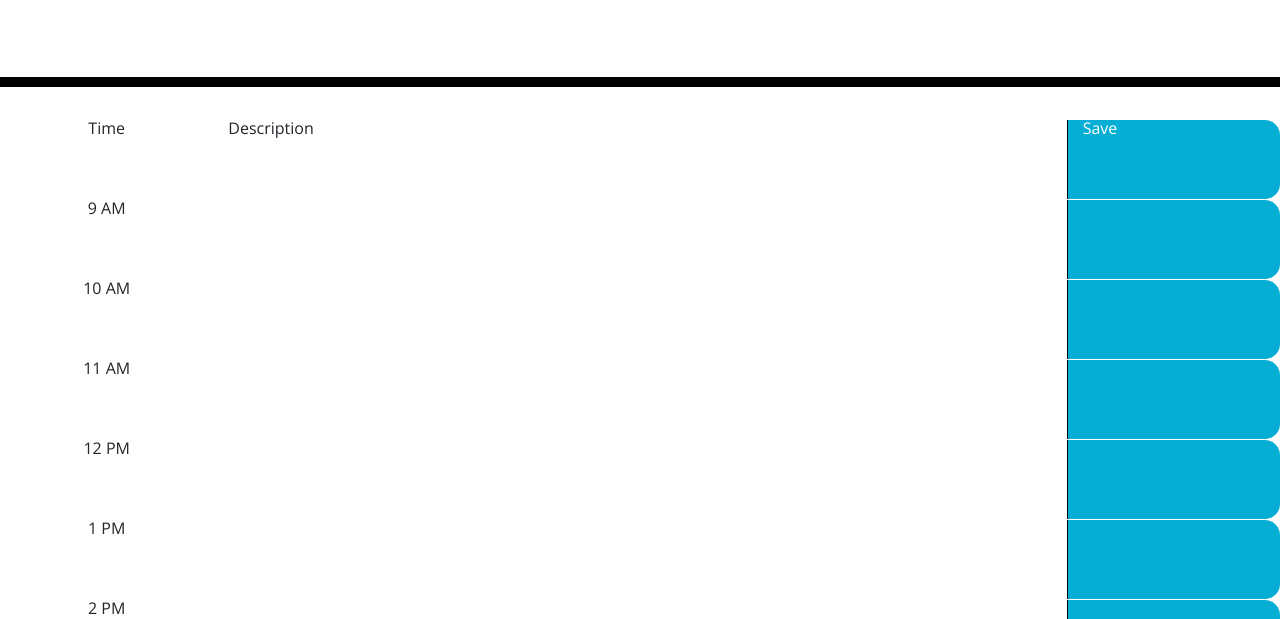
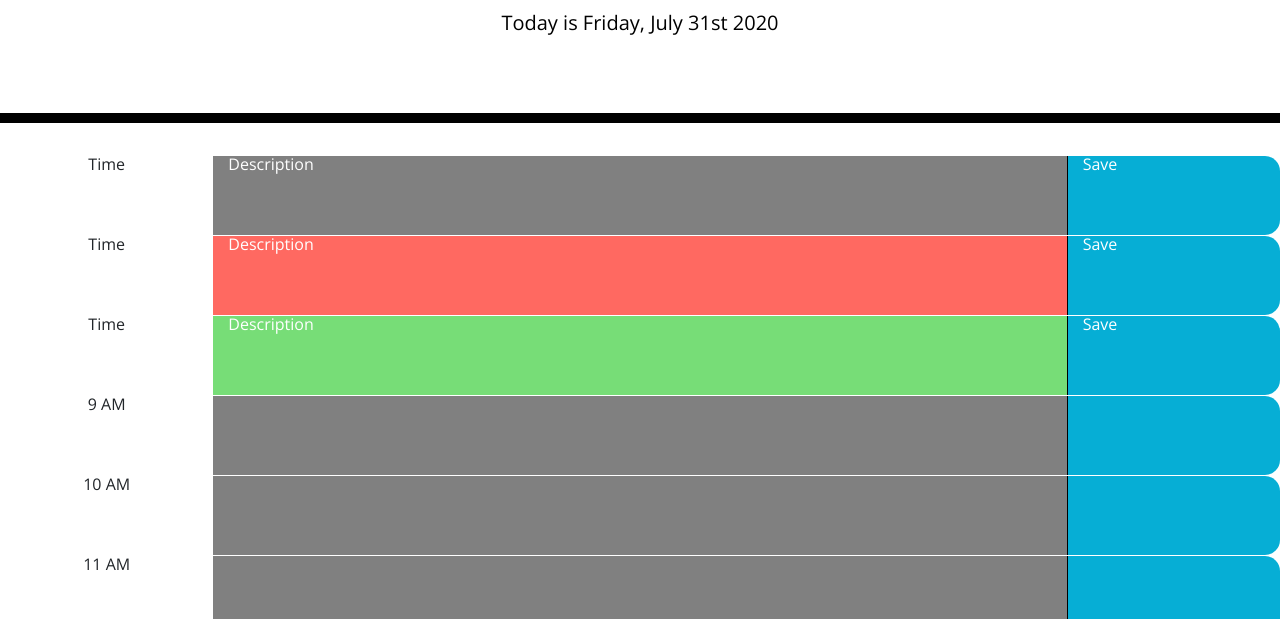
Before and after one commit to Rogers-Development-Services/Work-Day-Scheduler, a plain HTML site: page Develop/index.html in a window 1280 px wide. Shown: the part 181-800 px from the top of the page. Drawn offline with nearby package versions, Linux system fonts and the light colour scheme.

Commit message:
Script.js: added a function, colorHours() to style past, present, and future divs relative to the current hour.

```diff
--- a/Develop/app.js
+++ b/Develop/app.js
@@ -1,6 +1,6 @@
 // WHEN I open the planner THEN the current day is displayed at the top of the calendar [x]
-
 // WHEN I scroll down THEN I am presented with timeblocks for standard business hours [x]
+// WHEN I view the timeblocks for that dayTHEN each timeblock is color coded to indicate whether it is in the past, present, or future [x]
 
 // DECLARING VARIABLES
 // const nineAmEl = document.querySelector('#nineAM');
@@ -11,18 +11,17 @@
 
 // const currentDayEl = document.querySelector('#currentDay');
 const currentDayEl = $('#currentDay');
-// // currentDayEl.text('aaaaa');
-console.log(currentDayEl);
+// console.log(currentDayEl);
 
-// const previousHours = moment().startOf('hour').fromNow();
-// console.log(previousHours);
+const previousHours = moment().startOf('hour').fromNow();
+console.log("previous hours started " + previousHours + " ago");
 
-// const currentHour = moment().format('h');
-// // const currentHour = moment().get('hour');
-// console.log(currentHour);
+const currentHour = moment().hour();
+// const currentHour = moment().get('hour');
+console.log("the current hour is " + currentHour);
 
-// const commingHours = moment().endOf('hour').fromNow();
-// console.log(commingHours);
+const commingHours = moment().endOf('hour').fromNow();
+console.log("coming hours are in " + commingHours);
 
 // set this variable to 9am of the current day ???
 // const hourNine = moment().set('hour', 9);
@@ -40,33 +39,32 @@ console.log(currentDayEl);
 
 // 2nd Try
 const hours = [9, 10, 11, 12, 13, 14, 15, 16, 17];
-const description = [{
+// const description = [{
 
-    9: '',
-    10: '',
+//     9: '',
+//     10: '',
 
-}];
-const save = '';
-
-
+// }];
+// const save = '';
 const container = $('#planner-body');
 
-hours.forEach(function (hour) {
-    const rowDiv = $('<div>');
-    const timeDiv = $('<div>');
-    const descriptionDiv = $('<div>').insertAfter('<div>');
-    const saveDiv = $('<div>');
+hours.forEach(function (hour) {                                                 //This will replicate every row for each hour
+    const rowDiv = $('<div>');                                                  //This selects the first div to be created now called rowDiv
+    const timeDiv = $('<div>');                                                 //This selects the second div to be created now called timeDiv
+    const descriptionDiv = $('<div>')                                           //This selects the third div to be created now called descriptionDiv
+    const saveDiv = $('<div>');                                                 //This selects the fourth div to be created now called saveDiv
 
-    rowDiv.addClass('row');
+    rowDiv.addClass('row');                                                     //This adds the class 'row' to timeDiv
 
-        timeDiv.attr('id', 'hour-' + hour);
-        timeDiv.addClass('col-md-2').addClass('time-block');
+    timeDiv.attr('id', 'hour-' + hour);                                     //This adds the id attribute to the timeDiv called 'hour + (9-17)'
+    timeDiv.addClass('col-md-2').addClass('time-block');                    //This adds two class attributes to style the timeDiv
 
-        descriptionDiv.addClass('col-md-8').addClass('description');
+    descriptionDiv.addClass('col-md-8').addClass('description');            //This adds two class attributes to style descriptionDiv
 
-        saveDiv.addClass('col-md-2').addClass('save-btn');
+    saveDiv.addClass('col-md-2').addClass('save-btn');                      //This adds two class attributes to style saveDiv
 
-        function displayTime () {
+    function displayTime() {                                               //This function displays the workday hours from 9am-5pm converted from army time
+
         if (hour === 12) {
             timeDiv.text((hour = 12) + ' ' + 'PM');
         } else {
@@ -74,19 +72,25 @@ hours.forEach(function (hour) {
         }
     }
 
-    // function displayDescription () {
+    function colorHours() {
 
-    //     descriptionDiv.text()
-
-    // }
+        if (hour === currentHour) {
+            descriptionDiv.addClass('present');
+        } else if (hour > currentHour) {
+            descriptionDiv.addClass('future');
+        } else {
+            descriptionDiv.addClass('past');
+        }
+    }
 
     displayTime();
+    colorHours();                                                              //This calls the function
     // displayDescription();
     // displaySave();
-    container.append(rowDiv);
-    rowDiv.append(timeDiv);
-    rowDiv.append(descriptionDiv);
-    rowDiv.append(saveDiv);
+    container.append(rowDiv);                                                   //These append the new tags to node
+    rowDiv.append(timeDiv);                                                     //
+    rowDiv.append(descriptionDiv);                                              //
+    rowDiv.append(saveDiv);                                                     //
 });
 // Alternative to above displayHours function
 
@@ -97,46 +101,12 @@ hours.forEach(function (hour) {
 //     hourDiv.text((hour = 12) + ' ' + 'PM');
 // }
 
-    de
+
 
 // Displaying the current date
-const currentDay = moment().format('dddd, MMMM Do YYYY');
-currentDayEl.text("Today is " + currentDay);
-console.log(currentDay);
-
-// WHEN I view the timeblocks for that dayTHEN each timeblock is color coded to indicate whether it is in the past, present, or future []
-
-    // assign a time to each timeblock
-    // write a function to compare them
-    // assign a color to each timeblock depending on how it compares to the present time
-
-// Displaying color coded  past, present, and available hours of the day
-
-
-
-// $('#currentDay').addClass('past');
-
-    // const
-
-    // function assignTimeBlock () {
-
-    // }
-
-// function hourDisplays () {
-
-//     if (currentHour === currentHour) {
-//         $('#tenAM').addClass('present');
-//     }
-
-//     if (currentHour > previousHours) {
-//         $('#nineAM').addClass('past');
-//     }
-//     if (currentHour < commingHours) {
-//         $('#elevenAM').addClass('future');
-//     }
-// }
-
-// hourDisplays ();
+const currentDay = moment().format('dddd, MMMM Do YYYY');                       //This sets the formated current day into currentDay
+currentDayEl.text("Today is " + currentDay);                                    //This sets the text of current day to display it
+// console.log(currentDay);
 
 // WHEN I click the save button for that timeblock THEN the text for that event is saved in local storage []
 
@@ -145,4 +115,6 @@ console.log(currentDay);
     // create an event listener for the save column,
     // create an on click event which saves the events information from each hour into an array in local memory
 
+    // click()
+
 // WHEN I refresh the page THEN the saved events persist []
--- a/Develop/index.html
+++ b/Develop/index.html
@@ -21,11 +21,28 @@
     <p id="currentDay" class="lead"></p>
   </header>
   <div class="container-fluid" id="planner-body">
-    <!-- Timeblocks go here -->
+
+      <!-- Template row -->
+      <div class="row">
+        <div class="col-md-2 time-block">Time</div>
+        <div class="col-md-8 description past">Description
+          <!-- <form method="POST">
+            <label for="time-event">Description</label>
+            <input type="text" name="time-specifics" id="time-specifics" placeholder="Click here to add an event">
+          </form> -->
+        </div>
+        <div class="col-md-2 save-btn">Save</div>
+      </div>
 
       <div class="row">
         <div class="col-md-2 time-block">Time</div>
-        <div class="col-md-8 description">Description</div>
+        <div class="col-md-8 description present">Description</div>
+        <div class="col-md-2 save-btn">Save</div>
+      </div>
+
+      <div class="row">
+        <div class="col-md-2 time-block">Time</div>
+        <div class="col-md-8 description future">Description</div>
         <div class="col-md-2 save-btn">Save</div>
       </div>
 
```
Lines whose indentation alone changed are shown as unchanged.
